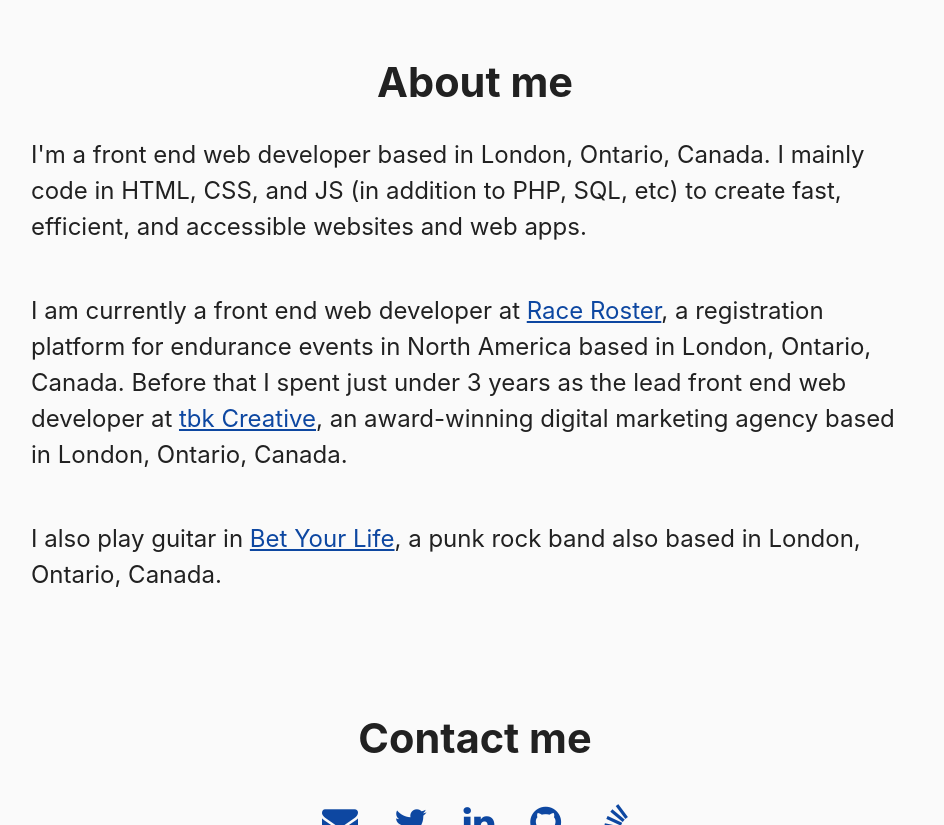
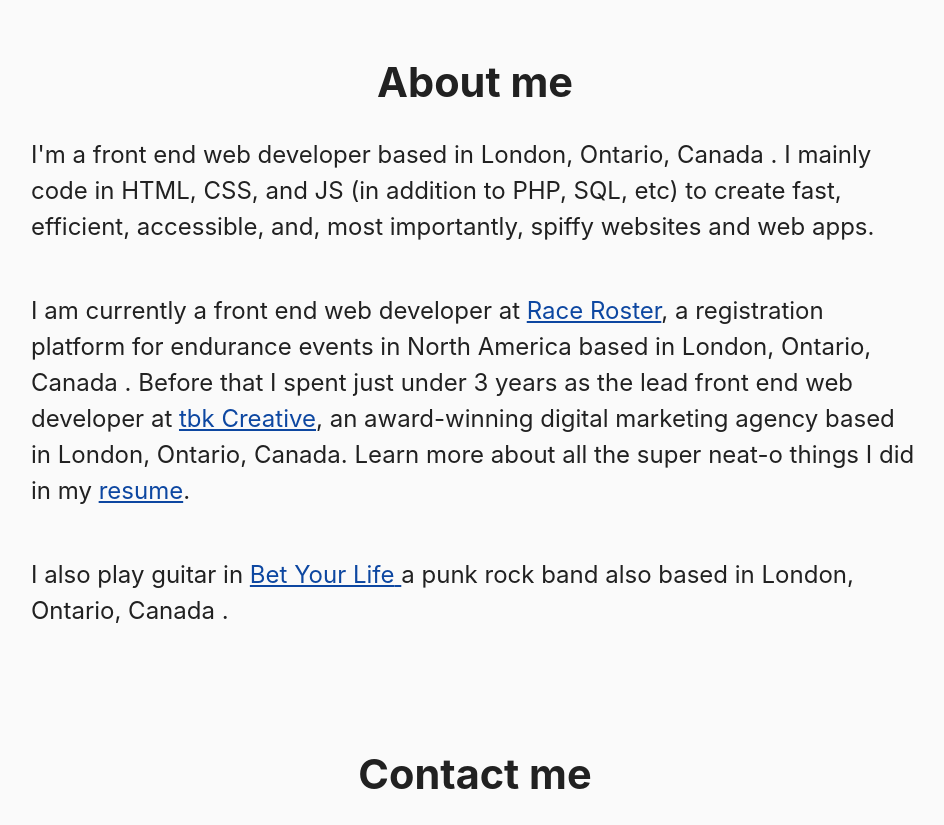
Before and after one commit to scottblinch/scottblinch.me, a website: page index.html in a window 1280 px wide. Shown: the part 600-1425 px from the top of the page, without its empty margins (165-1109 px from the left). Drawn offline with Linux system fonts and the light colour scheme.

Commit message:
Link to the resume

```diff
--- a/index.html
+++ b/index.html
@@ -6,7 +6,8 @@
         <title>Scott Blinch - Front end web developer - London, Ontario, Canada</title>
         <meta name="viewport" content="width=device-width, initial-scale=1">
 
-        <meta name="description" content="Scott Blinch is a front end web developer based in London Ontario Canada working with HTML, CSS, JavaScript with an emphasis on accessibility and performance.">
+        <meta name="description"
+              content="Scott Blinch is a front end web developer based in London Ontario Canada working with HTML, CSS, JavaScript with an emphasis on accessibility and performance.">
         <meta name="author" content="Scott Blinch">
 
         <link rel="amphtml" href="amp.html">
@@ -14,14 +15,16 @@
         <meta property="og:title" content="Scott Blinch - Front end web developer - London, Ontario, Canada">
         <meta property="og:url" content="https://scottblinch.me/">
         <meta property="og:type" content="website">
-        <meta property="og:description" content="Scott Blinch is a front end web developer based in London Ontario Canada working with HTML, CSS, JavaScript with an emphasis on accessibility and performance.">
+        <meta property="og:description"
+              content="Scott Blinch is a front end web developer based in London Ontario Canada working with HTML, CSS, JavaScript with an emphasis on accessibility and performance.">
         <meta property="og:image" content="https://scottblinch.me/img/dist/scott-blinch.jpg">
         <meta property="og:locale" content="en_GB">
 
         <meta name="twitter:card" content="summary">
         <meta name="twitter:site" content="@scottblinch">
         <meta name="twitter:title" content="Scott Blinch - Front end web developer - London, Ontario, Canada">
-        <meta name="twitter:description" content="Scott Blinch is a front end web developer based in London Ontario Canada working with HTML, CSS, JavaScript with an emphasis on accessibility and performance.">
+        <meta name="twitter:description"
+              content="Scott Blinch is a front end web developer based in London Ontario Canada working with HTML, CSS, JavaScript with an emphasis on accessibility and performance.">
         <meta name="twitter:image" content="https://scottblinch.me/img/dist/scott-blinch.jpg">
         <meta name="twitter:image:alt" content="Photo of Scott Blinch">
 
@@ -41,20 +44,49 @@
             <header id="header">
                 <h1 itemprop="name">Scott Blinch</h1>
                 <a class="profile-picture-link" href="https://scottblinch.me/" itemprop="url" title="Website link">
-                    <img class="profile-picture" src="img/dist/scott-blinch.jpg" alt="Photo of Scott Blinch" width="400" height="400" itemprop="image">
+                    <img class="profile-picture" src="img/dist/scott-blinch.jpg" alt="Photo of Scott Blinch" width="400"
+                         height="400" itemprop="image">
                 </a>
             </header>
             <main id="main">
                 <section id="about-me" class="description" itemprop="description">
                     <h2>About me</h2>
                     <p>
-                        I'm a front end web developer based in <span itemprop="workLocation" itemscope itemtype="https://schema.org/Place"><span itemprop="name">London, Ontario, Canada</span></span>. I mainly code in HTML, CSS, and JS (in addition to PHP, SQL, etc) to create fast, efficient, and accessible websites and web apps.
+                        I'm a front end web developer based in
+                        <span itemprop="workLocation" itemscope itemtype="https://schema.org/Place">
+                            <span itemprop="name">London, Ontario, Canada</span>
+                        </span>.
+                        I mainly code in HTML, CSS, and JS (in addition to PHP, SQL, etc) to create fast, efficient,
+                        accessible, and, most importantly, spiffy websites and web apps.
                     </p>
                     <p>
-                        I am currently a <span itemprop="jobTitle">front end web developer</span> at <span itemscope itemprop="worksFor" itemtype="https://schema.org/Organization"><a href="https://raceroster.com/" itemprop="url"><span itemprop="name">Race Roster</span></a>, <span itemprop="description">a registration platform for endurance events in North America</span> based in <span itemprop="location" itemscope itemtype="https://schema.org/Place"><span itemprop="name">London, Ontario, Canada</span></span></span>. Before that I spent just under 3 years as the lead front end web developer at <a href="http://www.tbkcreative.com/">tbk Creative</a>, an award-winning digital marketing agency based in London, Ontario, Canada.
+                        I am currently a <span itemprop="jobTitle">front end web developer</span> at
+                        <span itemscope itemprop="worksFor" itemtype="https://schema.org/Organization">
+                            <a href="https://raceroster.com/" itemprop="url"><span itemprop="name">Race Roster</span></a>,
+                            <span itemprop="description">
+                                a registration platform for endurance events in North America
+                            </span>
+                            based in
+                            <span itemprop="location" itemscope itemtype="https://schema.org/Place">
+                                <span itemprop="name">London, Ontario, Canada</span>
+                            </span>
+                        </span>.
+                        Before that I spent just under 3 years as the lead front end web developer at
+                        <a href="http://www.tbkcreative.com/">tbk Creative</a>, an award-winning digital marketing
+                        agency based in London, Ontario, Canada. Learn more about all the super neat-o things I did in
+                        my <a href="resume.html">resume</a>.
                     </p>
                     <p>
-                        I also play guitar in <span itemscope itemprop="memberOf" itemtype="https://schema.org/Organization"><a href="https://betyourlife.ca/" itemprop="url"><span itemprop="name">Bet Your Life</span></a>, a punk rock band also based in <span itemprop="location" itemscope itemtype="https://schema.org/Place"><span itemprop="name">London, Ontario, Canada</span></span></span>.
+                        I also play guitar in
+                        <span itemscope itemprop="memberOf" itemtype="https://schema.org/Organization">
+                            <a href="https://betyourlife.ca/" itemprop="url">
+                                <span itemprop="name">Bet Your Life</span>
+                            </a>
+                            a punk rock band also based in
+                            <span itemprop="location" itemscope itemtype="https://schema.org/Place">
+                                <span itemprop="name">London, Ontario, Canada</span>
+                            </span>
+                        </span>.
                     </p>
                 </section>
                 <section id="contact-me">
--- a/service-worker.js
+++ b/service-worker.js
@@ -37,7 +37,7 @@
 /* eslint-disable indent, no-unused-vars, no-multiple-empty-lines, max-nested-callbacks, space-before-function-paren, quotes, comma-spacing */
 'use strict';
 
-var precacheConfig = [["amp.html","6b2c60ae2b286844603890a3fbf504fc"],["css/font-awesome.min.css","269550530cc127b6aa5a35925a7de6ce"],["css/main.css","e039eb80e8cc7c25053c7bc1a7d0eb61"],["css/normalize.min.css","30583ed3d845d23cc6ffa4cdc63a0ca0"],["css/style.min.css","d9e835e046af8ed7daffa9f9eb0e6cd9"],["fonts/FontAwesome.otf","0d2717cd5d853e5c765ca032dfd41a4d"],["fonts/fontawesome-webfont.eot","674f50d287a8c48dc19ba404d20fe713"],["fonts/fontawesome-webfont.svg","912ec66d7572ff821749319396470bde"],["fonts/fontawesome-webfont.ttf","b06871f281fee6b241d60582ae9369b9"],["fonts/fontawesome-webfont.woff","fee66e712a8a08eef5805a46892932ad"],["fonts/fontawesome-webfont.woff2","af7ae505a9eed503f8b8e6982036873e"],["img/scott-blinch.jpg","7933fa33df1700865279de4d3d50fb67"],["index.html","758781cba7c5e26dc62e0495e3fd9df1"],["js/main.js","19eac037dfa13cb93ceaf469e8dfeb02"],["js/main.min.js","15aae925df8d768ff20a9bb00db7c376"],["resume.html","a5256c3c8f5e8ba9300d2148138e44e2"],["service-worker.html","c11eb9411779bcddc74d829a3b53617e"]];
+var precacheConfig = [["amp.html","6b2c60ae2b286844603890a3fbf504fc"],["css/font-awesome.min.css","269550530cc127b6aa5a35925a7de6ce"],["css/main.css","e039eb80e8cc7c25053c7bc1a7d0eb61"],["css/normalize.min.css","30583ed3d845d23cc6ffa4cdc63a0ca0"],["css/style.min.css","d9e835e046af8ed7daffa9f9eb0e6cd9"],["fonts/FontAwesome.otf","0d2717cd5d853e5c765ca032dfd41a4d"],["fonts/fontawesome-webfont.eot","674f50d287a8c48dc19ba404d20fe713"],["fonts/fontawesome-webfont.svg","912ec66d7572ff821749319396470bde"],["fonts/fontawesome-webfont.ttf","b06871f281fee6b241d60582ae9369b9"],["fonts/fontawesome-webfont.woff","fee66e712a8a08eef5805a46892932ad"],["fonts/fontawesome-webfont.woff2","af7ae505a9eed503f8b8e6982036873e"],["img/scott-blinch.jpg","7933fa33df1700865279de4d3d50fb67"],["index.html","ca01d511d758e0333aa0fe56778da415"],["js/main.js","19eac037dfa13cb93ceaf469e8dfeb02"],["js/main.min.js","15aae925df8d768ff20a9bb00db7c376"],["resume.html","a5256c3c8f5e8ba9300d2148138e44e2"],["service-worker.html","c11eb9411779bcddc74d829a3b53617e"]];
 var cacheName = 'sw-precache-v3--' + (self.registration ? self.registration.scope : '');
 
 
```
